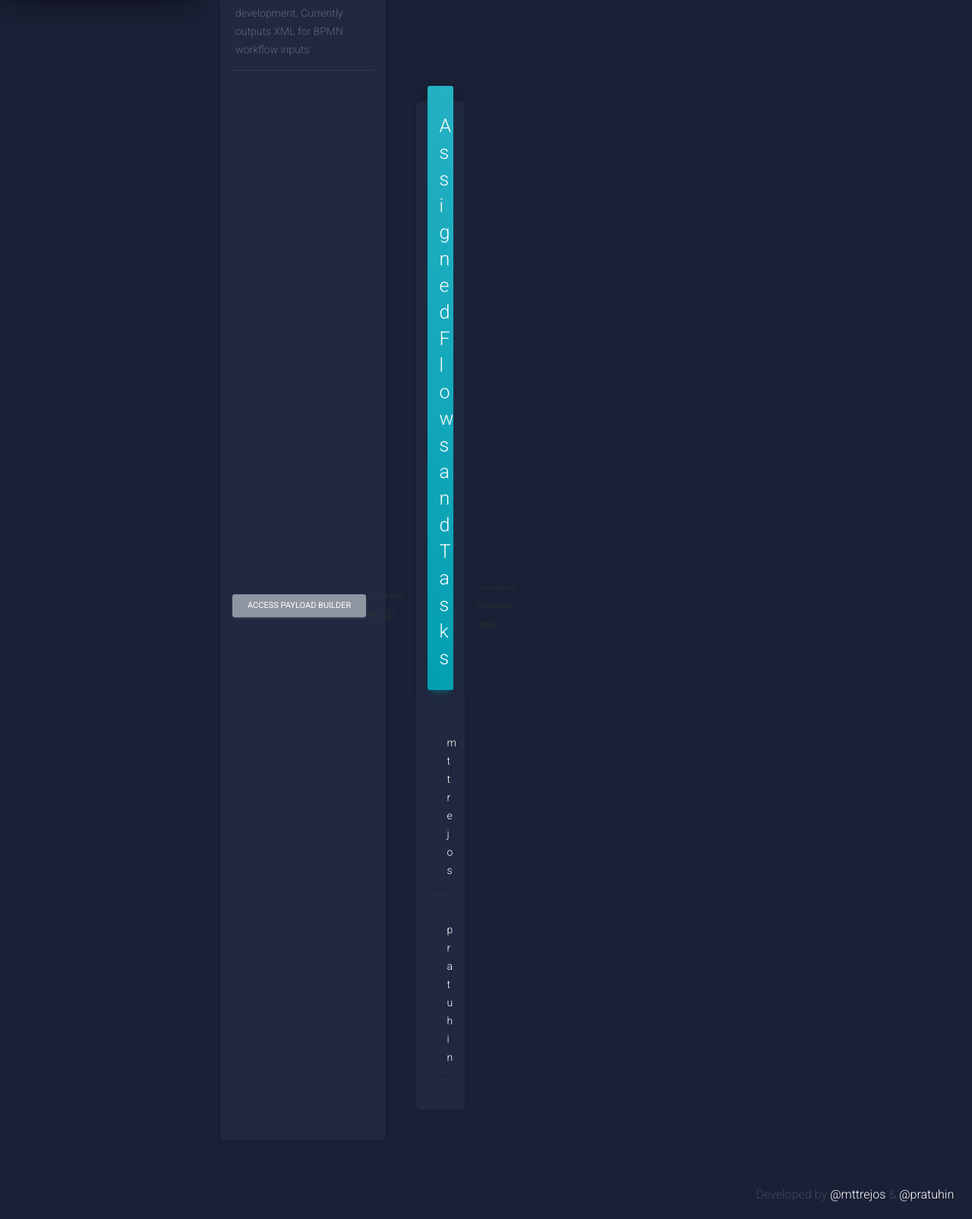
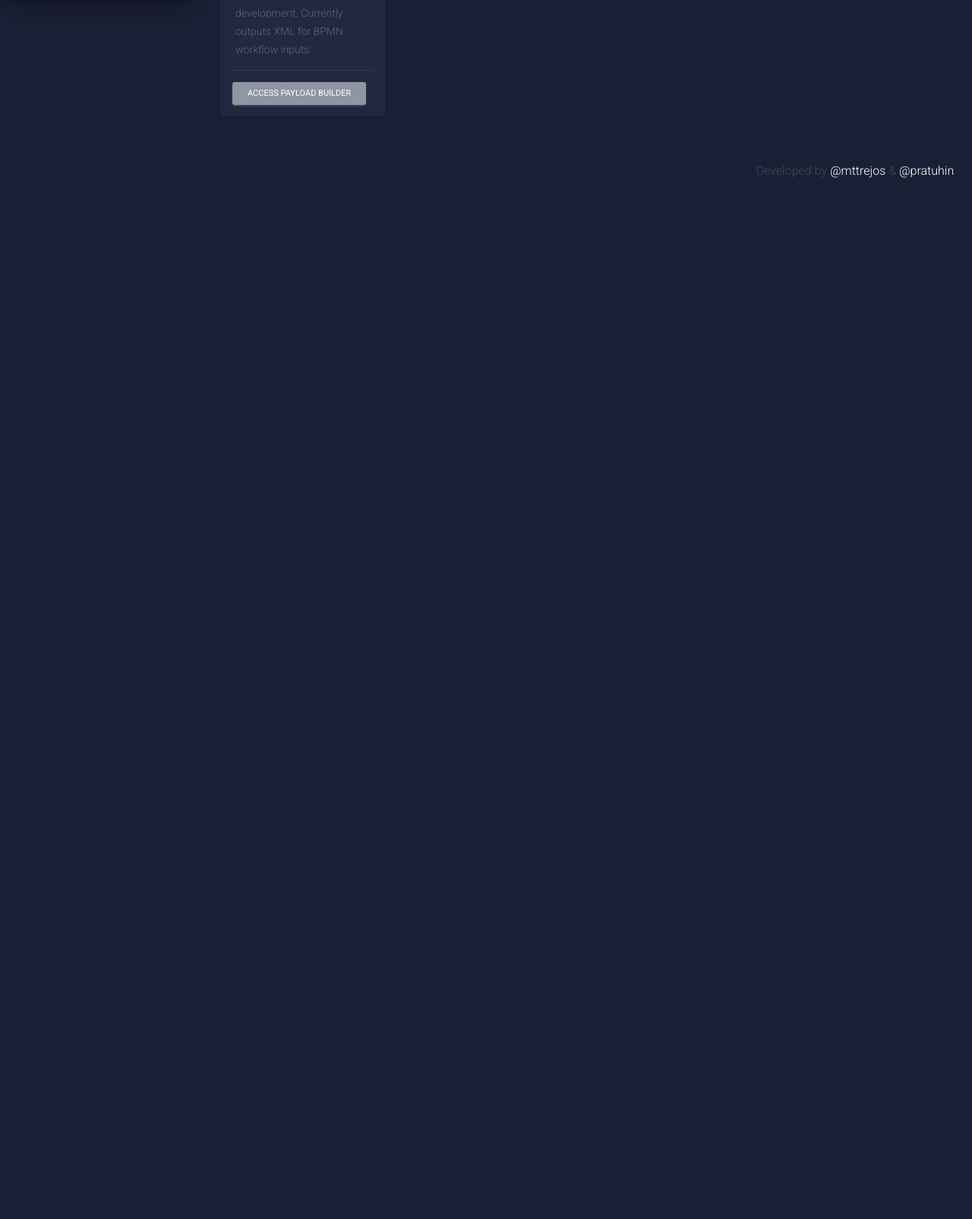
Before and after one commit to MarcoOrtiz90/gwf_hub_repo, a Django app: page / in a window 1280 px wide. Shown: the part 806-2410 px from the top of the page at 76% size. After the commit the page ends 1040 px from the top, so only its background shows below. Run offline with Django 3.2, Linux system fonts and the light colour scheme; some libraries are stand-ins or nearby versions.

Commit message:
upates to uiChanges

```diff
--- a/gwf_hub/payload_builder/views.py
+++ b/gwf_hub/payload_builder/views.py
@@ -11,7 +11,7 @@ def payloadBuilder(request):
             export = ''
             while iteration <= iterationCount:
                 for category in categories:
-                    if category is "string" :
+                    if category == "string" :
                         loopData = ''
 
     return render(request, 'builder.html')
--- a/gwf_hub/templates/overview.html
+++ b/gwf_hub/templates/overview.html
@@ -107,78 +107,6 @@
                                         Access Payload Builder
                                     </a>
                             </div>
-<<<<<<< HEAD
-                            <div class="col-md-6">
-                                <div class="card card-chart">
-                                    <div class="card-header card-header-info">
-                                        <h3 style="text-align: center;">Assigned Flows and Tasks</h3>
-                                    </div>
-                                    <div class="card-body">
-                                        <div class="row">
-                                            <div class="col-md-12">
-                                                <div id="card-749841">
-                                                    <div class="card">
-                                                        <div class="card-header">
-                                                             <a class="card-link collapsed" data-toggle="collapse" data-parent="#card-749841" href="#card-element-901460">mttrejos</a>
-                                                        </div>
-                                                        <div id="card-element-901460" class="collapse">
-                                                            <div class="card-body">
-                                                                <table class="table table-hover">
-                                                                    <thead style="text-align: center;">
-                                                                        <tr>
-                                                                            <th>Workflow ID</th>
-                                                                            <th>Task IDS</th>
-                                                                        </tr>
-                                                                    </thead>
-                                                                    <tbody style="text-align: center;">
-                                                                        <tr>
-                                                                            <td>bri_gwf_us_vc</td>
-                                                                            <td>2000001111111</td>
-                                                                        </tr>
-                                                                        <tr>
-                                                                            <td>bri_gwf_us_nc</td>
-                                                                            <td>2000000222222</td>
-                                                                        </tr>
-                                                                    </tbody>
-                                                                </table>
-                                                            </div>
-                                                        </div>
-                                                    </div>
-                                                    <div class="card">
-                                                        <div class="card-header">
-                                                             <a class="collapsed card-link" data-toggle="collapse" data-parent="#card-749841" href="#card-element-697935">pratuhin</a>
-                                                        </div>
-                                                        <div id="card-element-697935" class="collapse">
-                                                            <div class="card-body">
-                                                                <table class="table table-hover">
-                                                                    <thead style="text-align: center;">
-                                                                        <tr>
-                                                                            <th>Workflow ID</th>
-                                                                            <th>Task IDS</th>
-                                                                        </tr>
-                                                                    </thead>
-                                                                    <tbody style="text-align: center;">
-                                                                        <tr>
-                                                                            <td>bri_gwf_us_vc</td>
-                                                                            <td>2000001111111</td>
-                                                                        </tr>
-                                                                        <tr>
-                                                                            <td>bri_gwf_us_nc</td>
-                                                                            <td>2000000222222</td>
-                                                                        </tr>
-                                                                    </tbody>
-                                                                </table>
-                                                            </div>
-                                                        </div>
-                                                    </div>
-                                                </div>
-                                            </div>
-                                        </div>
-                                    </div>
-                                </div>
-                            </div>
-=======
->>>>>>> main
                         </div>
                     </div>
                 </div>
```
